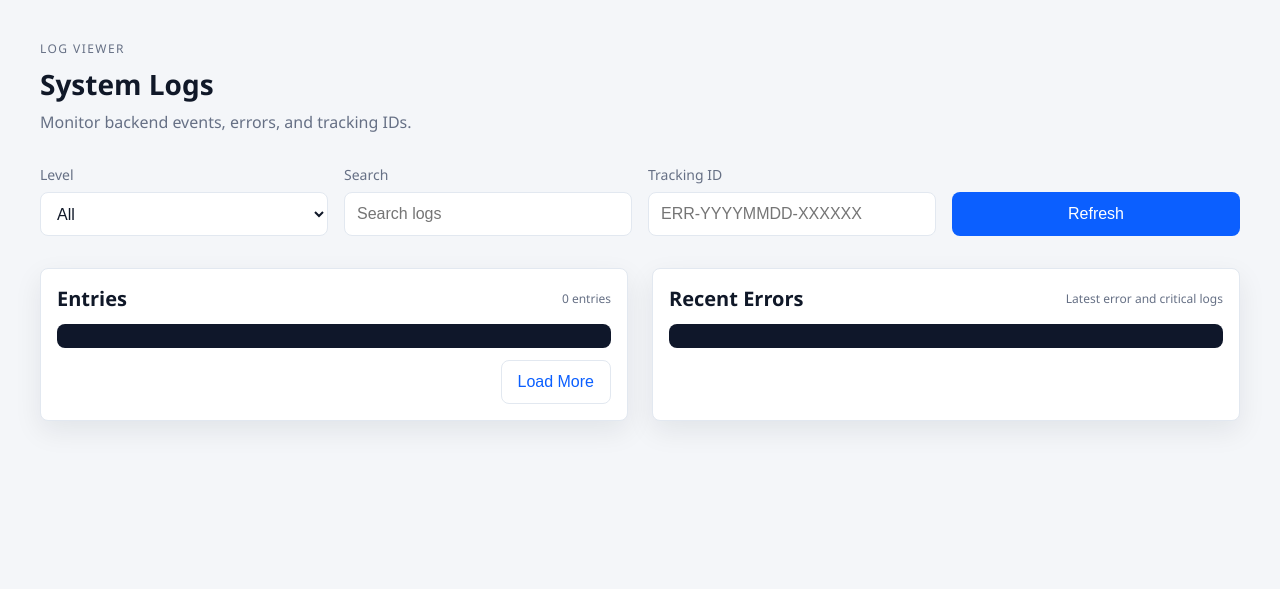
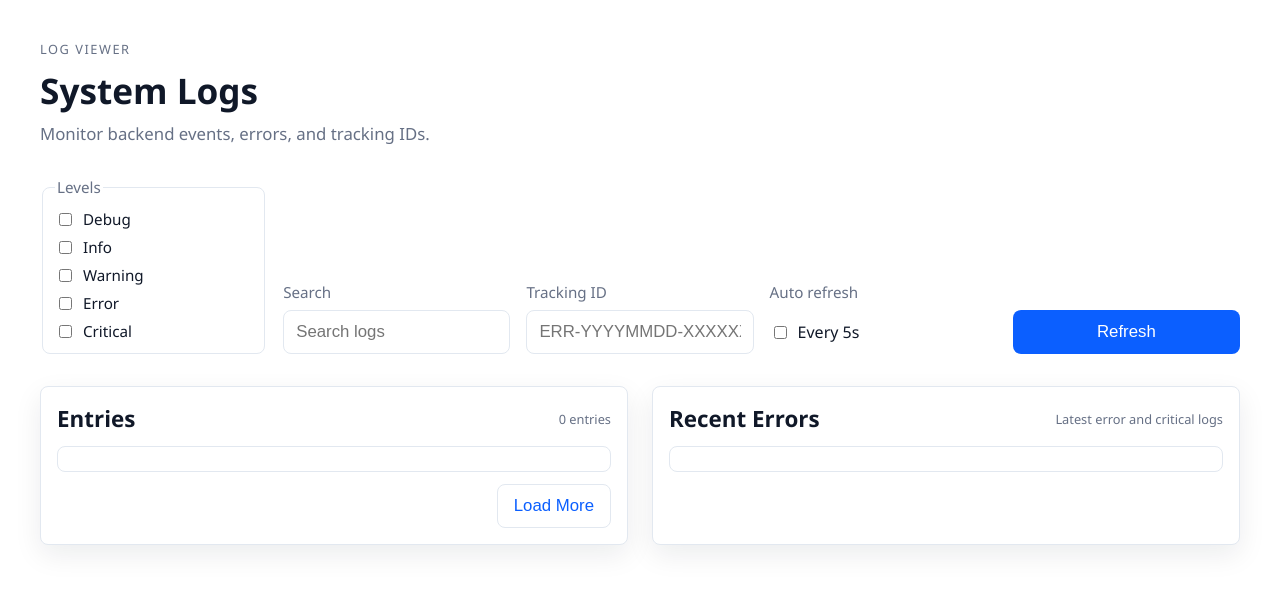
Before and after one commit to GOTXE/youtube-clear-view, a Flask app: template log_viewer/templates/logs.html in a window 1280 px wide. Shown: the top 589 px of the page. Run offline with Flask 3, Linux system fonts and the light colour scheme; the template is opened without the code that fills it, so the values that code supplies are empty.

Commit message:
feat: finalize log viewer dashboard and filters

```diff
--- a/log_viewer/app.py
+++ b/log_viewer/app.py
@@ -5,8 +5,12 @@ import os
 from functools import wraps
 
 from flask import Flask, jsonify, redirect, render_template, request
+from dotenv import load_dotenv
 
 app = Flask(__name__)
+
+# Load environment variables for local usage.
+load_dotenv()
 
 LOG_FILE = os.getenv("LOG_FILE", "logs/app.log")
 LOG_VIEWER_USER = os.getenv("LOG_VIEWER_USER")
@@ -55,17 +59,46 @@ def _read_log_entries():
     """Read log file entries as a list of lines."""
     log_file = app.config.get("LOG_FILE") or LOG_FILE
     if not os.path.exists(log_file):
-        return []
-    with open(log_file, "r", encoding="utf-8", errors="ignore") as file_handle:
-        return file_handle.read().splitlines()
+        return [], False
+
+    return _tail_lines(log_file, 5000)
 
 
-def _filter_entries(entries, level=None, search=None, tracking_id=None):
+def _tail_lines(log_file, count):
+    """Read the last N lines from a log file efficiently."""
+    count = max(count, 1)
+    buffer = b""
+    line_count = 0
+    more_available = False
+
+    with open(log_file, "rb") as file_handle:
+        file_handle.seek(0, os.SEEK_END)
+        position = file_handle.tell()
+
+        while position > 0 and line_count <= count:
+            read_size = min(4096, position)
+            position -= read_size
+            file_handle.seek(position)
+            buffer = file_handle.read(read_size) + buffer
+            line_count = buffer.count(b"\n")
+
+        more_available = position > 0
+
+    lines = buffer.splitlines()
+    if len(lines) > count:
+        lines = lines[-count:]
+
+    decoded = [line.decode("utf-8", errors="ignore") for line in lines]
+    return decoded, more_available
+
+
+def _filter_entries(entries, levels=None, search=None, tracking_id=None):
     """Filter log entries based on level, search text, and tracking ID."""
     filtered = []
     for entry in entries:
-        if level and f"[{level}]" not in entry:
-            continue
+        if levels:
+            if not any(f"[{level}]" in entry for level in levels):
+                continue
         if tracking_id and tracking_id not in entry:
             continue
         if search and search.lower() not in entry.lower():
@@ -92,7 +125,7 @@ def logs_page():
 @require_basic_auth
 def log_entries():
     """Return log entries with optional filtering and pagination."""
-    level = request.args.get("level")
+    levels_param = request.args.get("level", "")
     search = request.args.get("search")
     tracking_id = request.args.get("tracking_id")
 
@@ -105,19 +138,26 @@ def log_entries():
     if limit <= 0 or offset < 0:
         return jsonify({"error": "Invalid pagination values."}), 400
 
-    entries = _read_log_entries()
-    filtered = _filter_entries(entries, level=level, search=search, tracking_id=tracking_id)
-    sliced = filtered[offset : offset + limit]
-    has_more = offset + limit < len(filtered)
+    levels = [level.strip().upper() for level in levels_param.split(",") if level.strip()]
+    entries, more_available = _read_log_entries()
+    filtered = _filter_entries(entries, levels=levels, search=search, tracking_id=tracking_id)
 
-    return jsonify({"entries": sliced, "has_more": has_more, "next_offset": offset + limit})
+    total = len(filtered)
+    end = max(total - offset, 0)
+    start = max(end - limit, 0)
+    sliced = list(reversed(filtered[start:end]))
+
+    has_more = total - offset > limit or more_available
+    next_offset = offset + limit if has_more else None
+
+    return jsonify({"entries": sliced, "has_more": has_more, "next_offset": next_offset})
 
 
 @app.get("/logs/api/stats")
 @require_basic_auth
 def log_stats():
     """Return basic log statistics for dashboards."""
-    entries = _read_log_entries()
+    entries, _ = _read_log_entries()
     levels = {"DEBUG": 0, "INFO": 0, "WARNING": 0, "ERROR": 0, "CRITICAL": 0}
     recent_errors = []
 
--- a/log_viewer/requirements.txt
+++ b/log_viewer/requirements.txt
@@ -1,2 +1,3 @@
 Flask
 gunicorn
+python-dotenv
--- a/log_viewer/static/style.css
+++ b/log_viewer/static/style.css
@@ -1,5 +1,5 @@
 :root {
-  --bg: #f4f6f9;
+  --bg: #ffffff;
   --surface: #ffffff;
   --text: #101828;
   --muted: #667085;
@@ -9,7 +9,7 @@
   --success: #16a34a;
   --warning: #d97706;
   --error: #dc2626;
-  --info: #2563eb;
+  --info: #0ea5e9;
   --disabled: #cbd5e1;
   --border: #e2e8f0;
   --shadow: rgba(15, 23, 42, 0.08);
@@ -22,12 +22,11 @@
   --space-8: 32px;
   --space-10: 40px;
 
-  --font-display: 34px;
-  --font-h1: 28px;
-  --font-h2: 20px;
-  --font-body: 16px;
-  --font-body-small: 14px;
-  --font-caption: 12px;
+  --font-h1: clamp(1.6rem, 1.1rem + 1.6vw, 2.2rem);
+  --font-h2: clamp(1.1rem, 0.95rem + 0.6vw, 1.4rem);
+  --font-body: clamp(0.95rem, 0.9rem + 0.4vw, 1.05rem);
+  --font-body-small: clamp(0.85rem, 0.8rem + 0.3vw, 0.95rem);
+  --font-caption: clamp(0.7rem, 0.6rem + 0.3vw, 0.8rem);
 }
 
 * {
@@ -138,6 +137,27 @@ body {
   font-size: var(--font-body);
 }
 
+.field--checkboxes {
+  border: 1px solid var(--border);
+  border-radius: var(--space-2);
+  padding: var(--space-3);
+}
+
+.checkbox {
+  display: flex;
+  align-items: center;
+  gap: var(--space-2);
+  font-size: var(--font-body-small);
+  color: var(--text);
+}
+
+.field--toggle .toggle {
+  display: flex;
+  align-items: center;
+  gap: var(--space-2);
+  height: 44px;
+}
+
 .button {
   height: 44px;
   padding: 0 var(--space-4);
@@ -191,20 +211,48 @@ body {
   max-height: 420px;
   overflow-y: auto;
   font-family: "IBM Plex Mono", "SFMono-Regular", monospace;
-  font-size: 13px;
-  background: #0f172a;
-  color: #e2e8f0;
+  font-size: clamp(0.75rem, 0.7rem + 0.3vw, 0.9rem);
+  background: var(--surface);
+  color: var(--text);
   border-radius: var(--space-2);
   padding: var(--space-3);
+  border: 1px solid var(--border);
 }
 
 .log-entry {
   padding: var(--space-2) 0;
-  border-bottom: 1px solid rgba(255, 255, 255, 0.08);
+  border-bottom: 1px solid var(--border);
+}
+
+.log-entry--debug {
+  color: var(--info);
+}
+
+.log-entry--info {
+  color: var(--success);
+}
+
+.log-entry--warning {
+  color: var(--warning);
 }
 
 .log-entry--error {
-  color: #fecaca;
+  color: var(--error);
+}
+
+.log-entry--critical {
+  color: var(--error);
+  font-weight: 700;
+}
+
+.tracking-button {
+  background: transparent;
+  border: none;
+  color: var(--secondary);
+  cursor: pointer;
+  font: inherit;
+  padding: 0;
+  text-decoration: underline;
 }
 
 @media (max-width: 768px) {
--- a/log_viewer/templates/logs.html
+++ b/log_viewer/templates/logs.html
@@ -18,17 +18,29 @@
       </header>
 
       <section class="toolbar">
-        <label class="field">
-          <span class="field__label">Level</span>
-          <select id="filter-level" class="field__input">
-            <option value="">All</option>
-            <option value="DEBUG">Debug</option>
-            <option value="INFO">Info</option>
-            <option value="WARNING">Warning</option>
-            <option value="ERROR">Error</option>
-            <option value="CRITICAL">Critical</option>
-          </select>
-        </label>
+        <fieldset class="field field--checkboxes">
+          <legend class="field__label">Levels</legend>
+          <label class="checkbox">
+            <input type="checkbox" value="DEBUG" class="level-checkbox">
+            <span>Debug</span>
+          </label>
+          <label class="checkbox">
+            <input type="checkbox" value="INFO" class="level-checkbox">
+            <span>Info</span>
+          </label>
+          <label class="checkbox">
+            <input type="checkbox" value="WARNING" class="level-checkbox">
+            <span>Warning</span>
+          </label>
+          <label class="checkbox">
+            <input type="checkbox" value="ERROR" class="level-checkbox">
+            <span>Error</span>
+          </label>
+          <label class="checkbox">
+            <input type="checkbox" value="CRITICAL" class="level-checkbox">
+            <span>Critical</span>
+          </label>
+        </fieldset>
         <label class="field">
           <span class="field__label">Search</span>
           <input id="filter-search" class="field__input" type="text" placeholder="Search logs">
@@ -36,6 +48,13 @@
         <label class="field">
           <span class="field__label">Tracking ID</span>
           <input id="filter-tracking" class="field__input" type="text" placeholder="ERR-YYYYMMDD-XXXXXX">
+        </label>
+        <label class="field field--toggle">
+          <span class="field__label">Auto refresh</span>
+          <div class="toggle">
+            <input id="auto-refresh" type="checkbox">
+            <span>Every 5s</span>
+          </div>
         </label>
         <button id="refresh" class="button">Refresh</button>
       </section>
@@ -68,13 +87,50 @@
       const logCount = document.getElementById('log-count');
       const loadMoreButton = document.getElementById('load-more');
       const refreshButton = document.getElementById('refresh');
-      const levelSelect = document.getElementById('filter-level');
+      const levelCheckboxes = Array.from(document.querySelectorAll('.level-checkbox'));
       const searchInput = document.getElementById('filter-search');
       const trackingInput = document.getElementById('filter-tracking');
+      const autoRefreshToggle = document.getElementById('auto-refresh');
 
       let offset = 0;
       const limit = 200;
       let hasMore = false;
+      let refreshInterval = null;
+
+      const trackingRegex = /ERR-\\d{8}-[A-Z0-9]{6}/g;
+
+      function getEntryLevel(entry) {
+        const levels = ['DEBUG', 'INFO', 'WARNING', 'ERROR', 'CRITICAL'];
+        return levels.find(level => entry.includes(`[${level}]`));
+      }
+
+      function addTrackingNodes(container, entry) {
+        let lastIndex = 0;
+        let match;
+        trackingRegex.lastIndex = 0;
+        while ((match = trackingRegex.exec(entry)) !== null) {
+          if (match.index > lastIndex) {
+            const text = document.createElement('span');
+            text.textContent = entry.slice(lastIndex, match.index);
+            container.appendChild(text);
+          }
+          const button = document.createElement('button');
+          button.type = 'button';
+          button.className = 'tracking-button';
+          button.textContent = match[0];
+          button.addEventListener('click', () => {
+            trackingInput.value = match[0];
+            fetchEntries(true);
+          });
+          container.appendChild(button);
+          lastIndex = match.index + match[0].length;
+        }
+        if (lastIndex < entry.length) {
+          const text = document.createElement('span');
+          text.textContent = entry.slice(lastIndex);
+          container.appendChild(text);
+        }
+      }
 
       function sanitize(text) {
         const span = document.createElement('span');
@@ -87,9 +143,10 @@
           entriesContainer.innerHTML = '';
         }
         entries.forEach(entry => {
+          const level = getEntryLevel(entry);
           const div = document.createElement('div');
-          div.className = 'log-entry';
-          div.textContent = sanitize(entry);
+          div.className = `log-entry${level ? ` log-entry--${level.toLowerCase()}` : ''}`;
+          addTrackingNodes(div, sanitize(entry));
           entriesContainer.appendChild(div);
         });
       }
@@ -97,9 +154,10 @@
       function renderRecentErrors(entries) {
         recentErrors.innerHTML = '';
         entries.forEach(entry => {
+          const level = getEntryLevel(entry);
           const div = document.createElement('div');
-          div.className = 'log-entry log-entry--error';
-          div.textContent = sanitize(entry);
+          div.className = `log-entry log-entry--error${level ? ` log-entry--${level.toLowerCase()}` : ''}`;
+          addTrackingNodes(div, sanitize(entry));
           recentErrors.appendChild(div);
         });
       }
@@ -121,11 +179,14 @@
         if (reset) {
           offset = 0;
         }
+        const selectedLevels = levelCheckboxes
+          .filter(input => input.checked)
+          .map(input => input.value);
         const params = new URLSearchParams({
           limit,
           offset,
         });
-        if (levelSelect.value) params.append('level', levelSelect.value);
+        if (selectedLevels.length) params.append('level', selectedLevels.join(','));
         if (searchInput.value) params.append('search', searchInput.value);
         if (trackingInput.value) params.append('tracking_id', trackingInput.value);
 
@@ -134,8 +195,13 @@
         hasMore = data.has_more;
         renderEntries(data.entries);
         logCount.textContent = `${offset + data.entries.length} entries`;
-        offset = data.next_offset;
+        offset = data.next_offset ?? offset;
         loadMoreButton.disabled = !hasMore;
+      }
+
+      function refreshAll(reset = false) {
+        fetchEntries(reset);
+        fetchStats();
       }
 
       async function fetchStats() {
@@ -145,10 +211,7 @@
         renderRecentErrors(data.recent_errors || []);
       }
 
-      refreshButton.addEventListener('click', () => {
-        fetchEntries(true);
-        fetchStats();
-      });
+      refreshButton.addEventListener('click', () => refreshAll(true));
 
       loadMoreButton.addEventListener('click', () => {
         if (hasMore) {
@@ -156,8 +219,20 @@
         }
       });
 
-      fetchEntries(true);
-      fetchStats();
+      levelCheckboxes.forEach(input => input.addEventListener('change', () => refreshAll(true)));
+      searchInput.addEventListener('input', () => refreshAll(true));
+      trackingInput.addEventListener('input', () => refreshAll(true));
+
+      autoRefreshToggle.addEventListener('change', () => {
+        if (autoRefreshToggle.checked) {
+          refreshInterval = setInterval(() => refreshAll(true), 5000);
+        } else if (refreshInterval) {
+          clearInterval(refreshInterval);
+          refreshInterval = null;
+        }
+      });
+
+      refreshAll(true);
     </script>
   </body>
 </html>
```
Also changed, not shown: log_viewer/tests/test_log_viewer.py (+1 -1 lines), tech_docs/youtube-curator-guide.md (+5 -3 lines).
